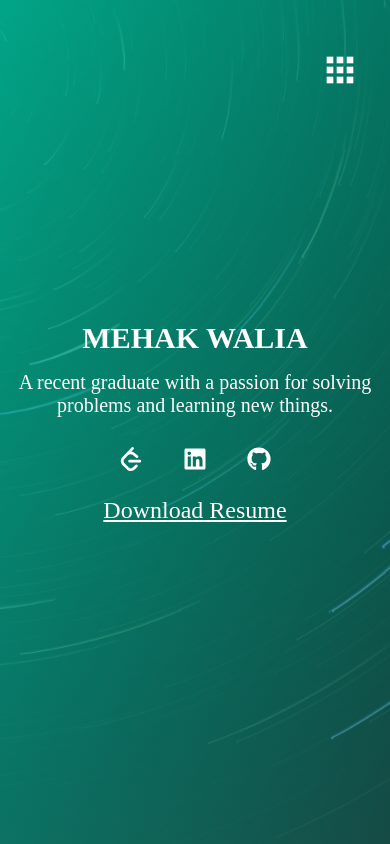
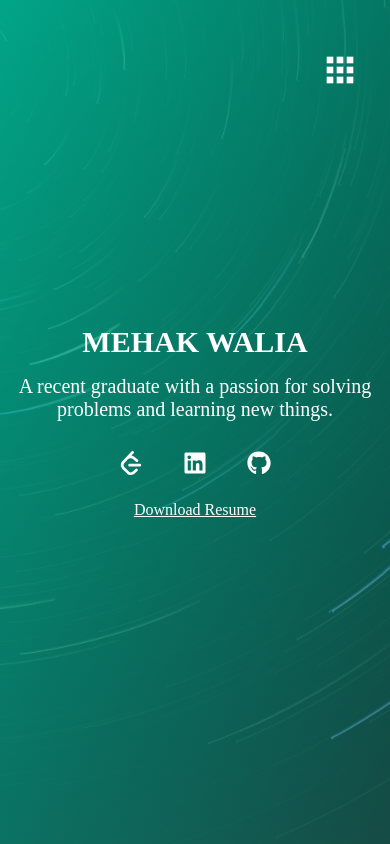
Before and after one commit to waliamehak/Portfolio, a React (Create React App) app: page / in a window 390 px wide. Built offline with nearby package versions, Linux system fonts and the light colour scheme.

Commit message:
Update Media queries

```diff
--- a/src/index.css
+++ b/src/index.css
@@ -233,6 +233,9 @@ a{
   .home .overlay ul li a{
     font-size: 24px;
   }
+  .home .overlay a{
+    font-size: 16px;
+  }
   .contact ul li a{
     font-size: 16px;
     padding: 10px;
```
